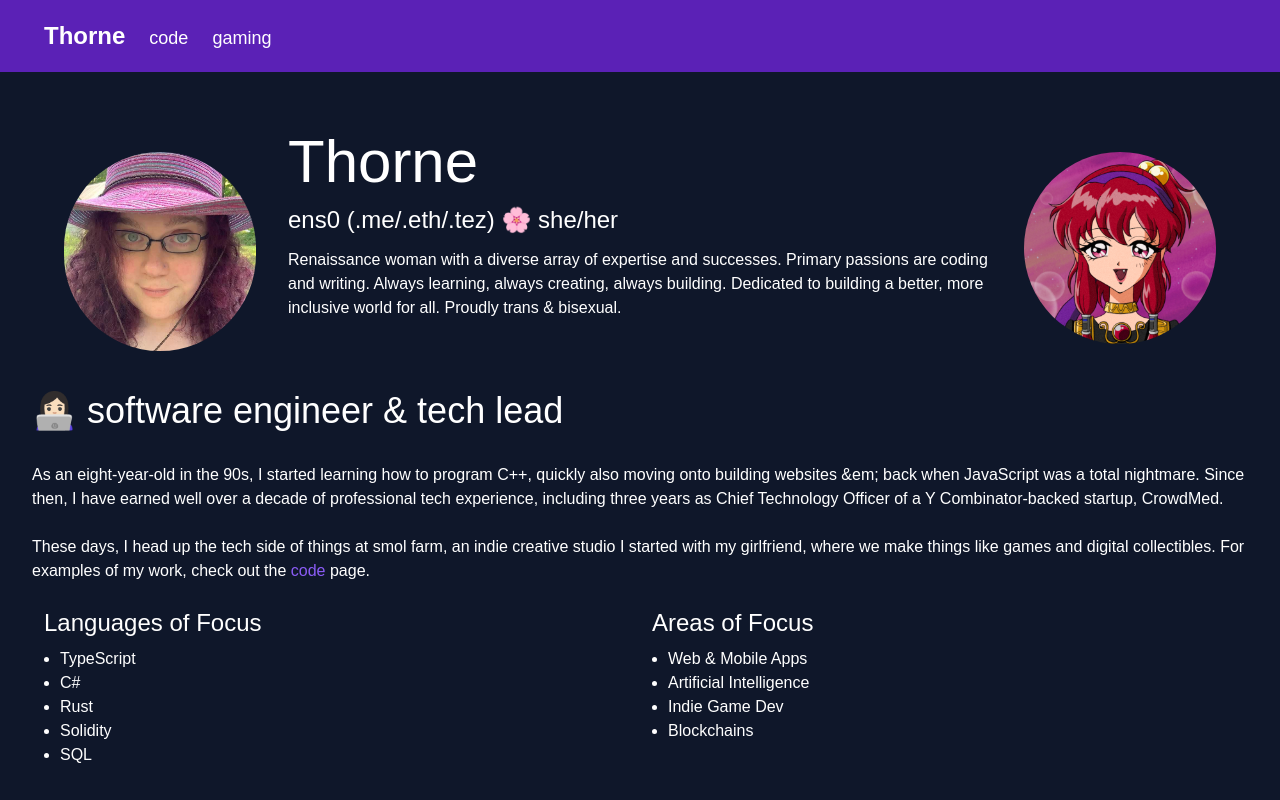
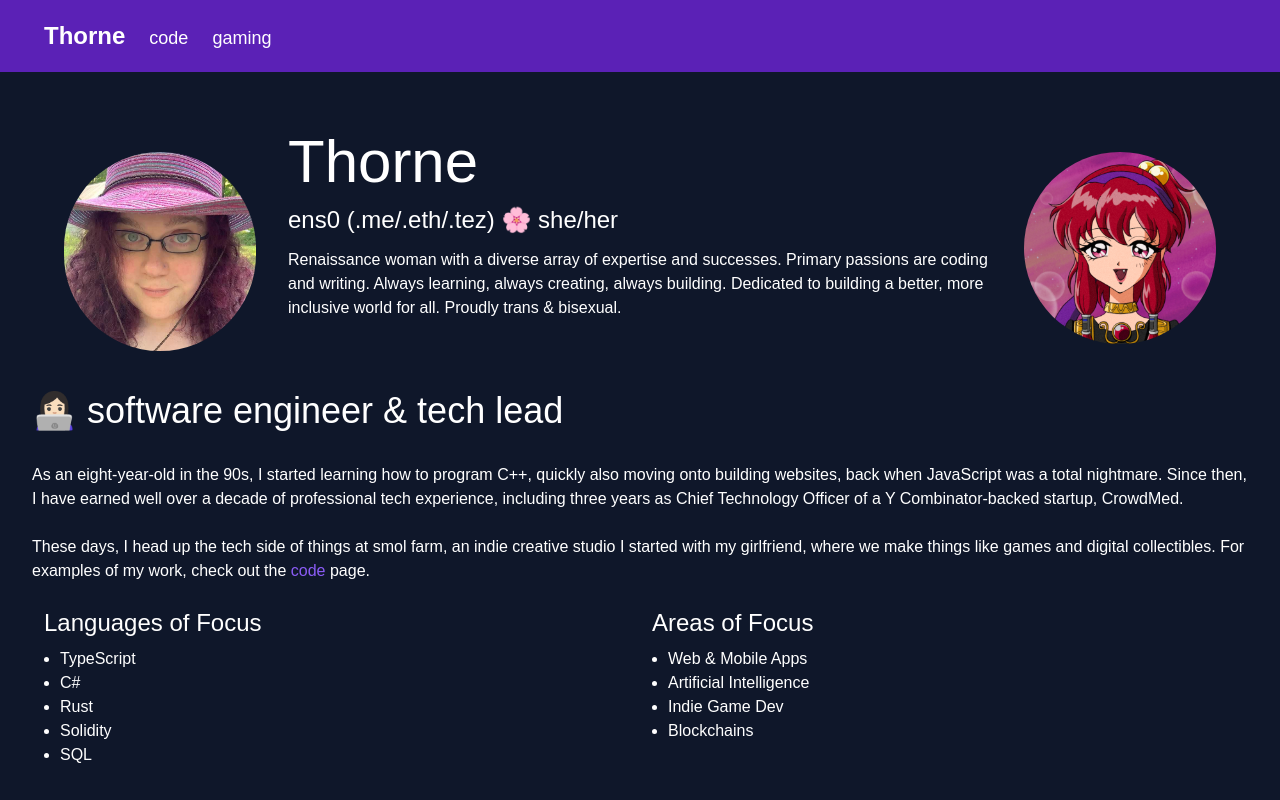
Before and after one commit to ExistentialEnso/ens0-me, a Next.js app: page / in a window 1280 px wide. Shown: the top 800 px of the page. Built offline with nearby package versions, Linux system fonts and the light colour scheme; a web font is replaced by a local one.

Commit message:
Copy tweak

```diff
--- a/src/app/page.tsx
+++ b/src/app/page.tsx
@@ -33,7 +33,7 @@ export default function Home() {
         <Heading size={2}>👩🏻‍💻 software engineer &amp; tech lead</Heading>
 
         <p className="mb-6">
-            As an eight-year-old in the 90s, I started learning how to program C++, quickly also moving onto building websites &em; back when JavaScript was a total nightmare. Since then, I have earned well over a decade of professional tech experience, including three years as Chief Technology Officer of a Y Combinator-backed startup, CrowdMed.
+            As an eight-year-old in the 90s, I started learning how to program C++, quickly also moving onto building websites, back when JavaScript was a total nightmare. Since then, I have earned well over a decade of professional tech experience, including three years as Chief Technology Officer of a Y Combinator-backed startup, CrowdMed.
         </p>
 
         <p className="mb-6">
```
